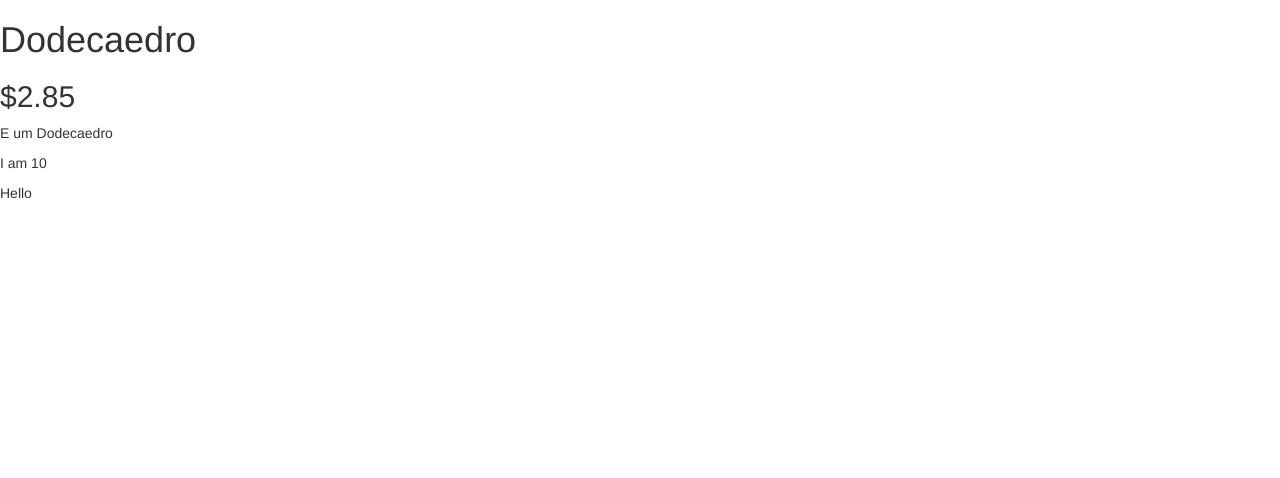
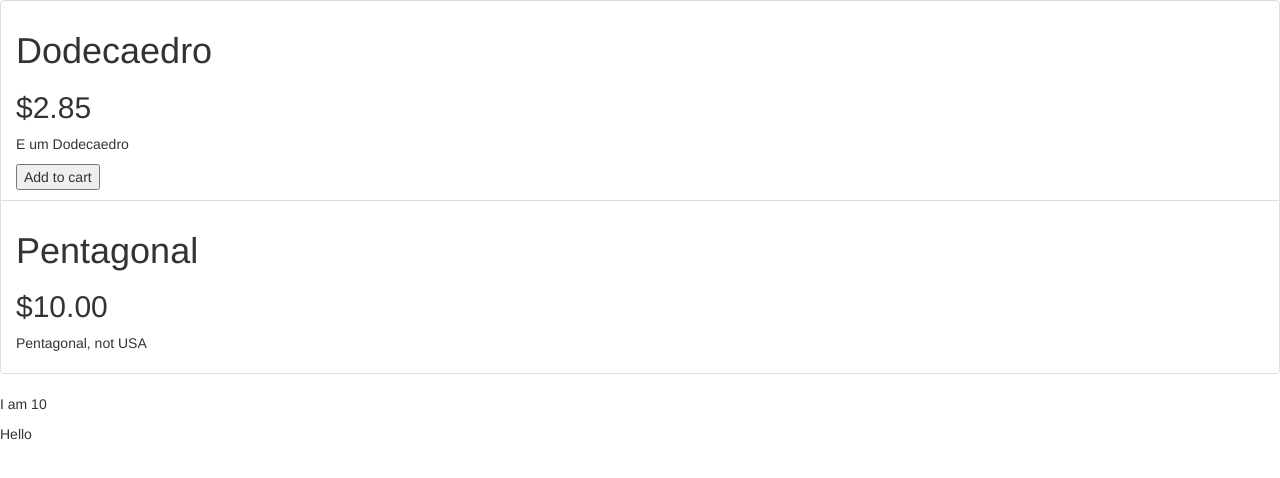
Before and after one commit to reinaldorauch/angular-codeschool, a website: page index.html in a window 1280 px wide. Drawn offline with nearby package versions, Linux system fonts and the light colour scheme.

Commit message:
Adicionados novas diretivas

```diff
--- a/app.js
+++ b/app.js
@@ -2,13 +2,24 @@
     var app = angular.module('store', []);
 
     app.controller('StoreController', function () {
-        this.product = gem;
+        this.products = gems;
     });
 
-    var gem = {
-        name: "Dodecaedro",
-        price: 2.85,
-        description: 'E um Dodecaedro'
-    };
+    var gems = [
+        {
+            name: "Dodecaedro",
+            price: 2.85,
+            description: 'E um Dodecaedro',
+            canPurchase: true,
+            soldOut: false
+        },
+        {
+            name: "Pentagonal",
+            price: 10.00,
+            description: 'Pentagonal, not USA',
+            canPurchase: false,
+            soldOut: false
+        }
+    ];
 
 })();
--- a/index.html
+++ b/index.html
@@ -5,10 +5,13 @@
         <link rel="stylesheet" type="text/css" href="bower_components/bootstrap/dist/css/bootstrap.min.css">
     </head>
     <body>
-        <div ng-controller="StoreController as store">
-            <h1>{{ store.product.name }}</h1>
-            <h2>${{ store.product.price }}</h2>
-            <p>{{ store.product.description }}</p>
+        <div class="list-group" ng-controller="StoreController as store">
+            <div class="list-group-item" ng-repeat="p in store.products" ng-hide="p.soldOut">
+                <h1>{{ p.name }}</h1>
+                <h2>{{ p.price | currency }}</h2>
+                <p>{{ p.description }}</p>
+                <button ng-show="p.canPurchase">Add to cart</button>
+            </div>
         </div>
         <p>
             I am {{ 4 + 6 }}
```
